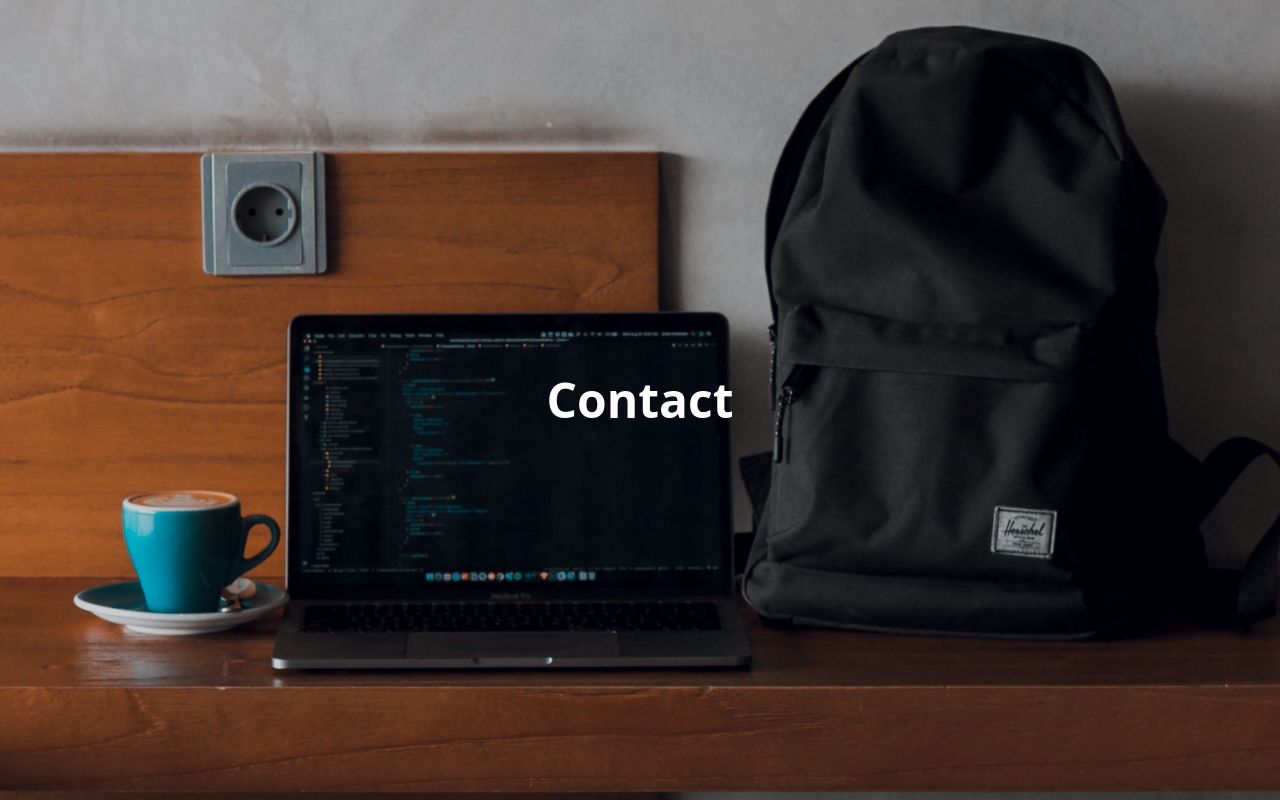
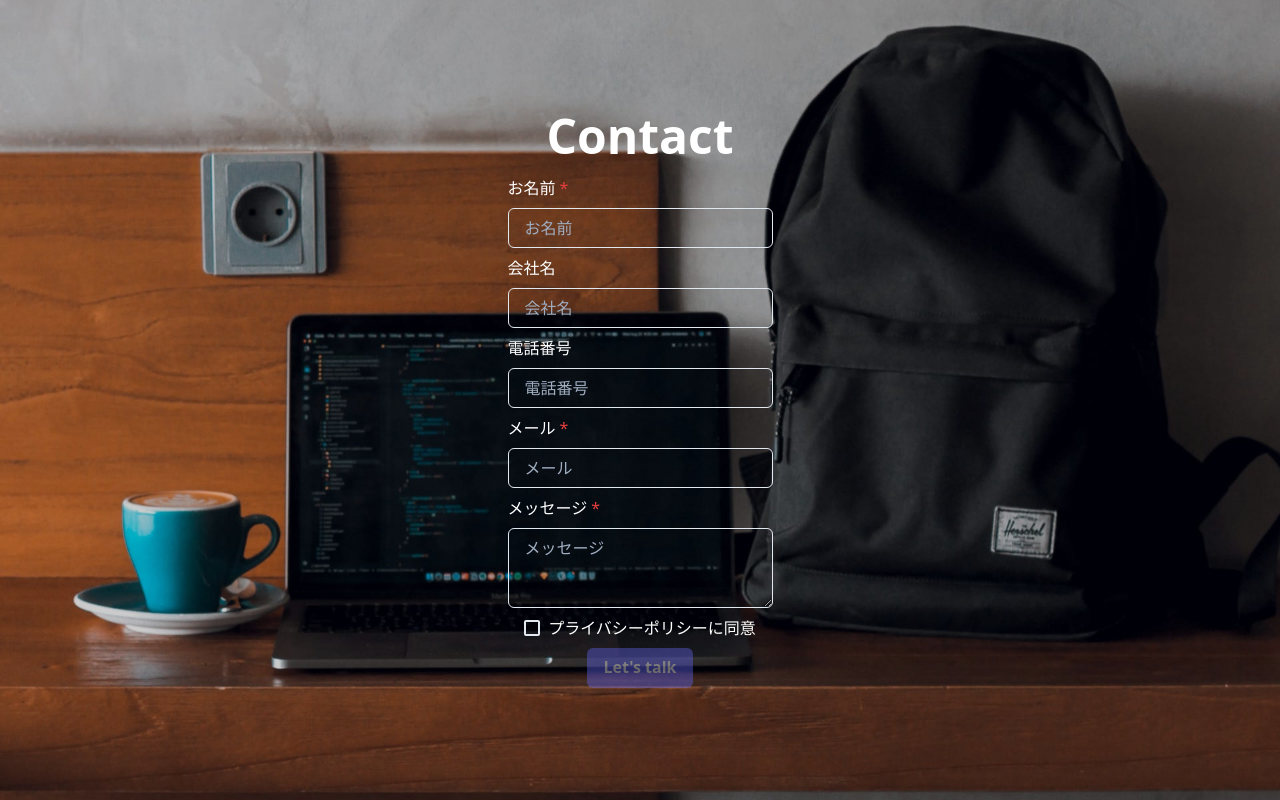
Before and after one commit to techtalkjp/techtalk.jp, a Next.js app: page / in a window 1280 px wide. Shown: the part 1600-2400 px from the top of the page. Built offline with nearby package versions, Linux system fonts and the light colour scheme.

Commit message:
code contact form

```diff
--- a/package.json
+++ b/package.json
@@ -22,10 +22,12 @@
   },
   "devDependencies": {
     "@types/react": "17.0.19",
+    "@types/react-scroll": "^1.8.3",
     "eslint": "7.32.0",
     "eslint-config-next": "11.1.0",
     "eslint-prettier-config": "^1.0.1",
     "prettier": "^2.3.2",
+    "react-scroll": "^1.8.3",
     "typescript": "4.4.2"
   }
 }
--- a/src/components/AboutPage.tsx
+++ b/src/components/AboutPage.tsx
@@ -13,7 +13,7 @@ import CoverPage from '../components/CoverPage'
 
 const AboutPage: React.FC = () => {
   return (
-    <CoverPage bgImage="/about.jpg">
+    <CoverPage id="about" bgImage="/about.jpg">
       <Heading fontSize="5xl" fontWeight="black" lineHeight="1">
         About
       </Heading>
--- a/src/components/ContactPage.tsx
+++ b/src/components/ContactPage.tsx
@@ -1,13 +1,125 @@
 import React from 'react'
-import { Heading } from '@chakra-ui/react'
+import {
+  chakra,
+  Heading,
+  VStack,
+  FormControl,
+  FormLabel,
+  FormErrorMessage,
+  Input,
+  Textarea,
+  Checkbox,
+  Button
+} from '@chakra-ui/react'
+import { useForm } from 'react-hook-form'
 import CoverPage from '../components/CoverPage'
 
+interface ContactFormData {
+  name: string
+  company?: string
+  phone?: string
+  email: string
+  message: string
+}
+
 const ContactPage: React.FC = () => {
+  const { register, handleSubmit, formState } = useForm({ mode: 'all' })
   return (
-    <CoverPage bgImage="/contact.jpg">
+    <CoverPage id="contact" bgImage="/contact.jpg">
       <Heading fontSize="5xl" fontWeight="black" lineHeight="1">
         Contact
       </Heading>
+
+      <chakra.form mt="4">
+        <VStack spacing="2">
+          <FormControl
+            id="name"
+            isRequired
+            isInvalid={formState.errors.name ? true : false}
+          >
+            <FormLabel htmlFor="name">お名前</FormLabel>
+            <Input
+              placeholder="お名前"
+              {...register('name', { required: '必須です' })}
+            />
+            <FormErrorMessage>
+              {formState.errors.name && formState.errors.name.message}
+            </FormErrorMessage>
+          </FormControl>
+
+          <FormControl
+            id="company"
+            isInvalid={formState.errors.company ? true : false}
+          >
+            <FormLabel htmlFor="company">会社名</FormLabel>
+            <Input placeholder="会社名" {...register('company')} />
+            <FormErrorMessage>
+              {formState.errors.company && formState.errors.company.message}
+            </FormErrorMessage>
+          </FormControl>
+
+          <FormControl
+            id="phone"
+            isInvalid={formState.errors.phone ? true : false}
+          >
+            <FormLabel htmlFor="phone">電話番号</FormLabel>
+            <Input placeholder="電話番号" {...register('phone')} />
+            <FormErrorMessage>
+              {formState.errors.phone && formState.errors.phone.message}
+            </FormErrorMessage>
+          </FormControl>
+
+          <FormControl
+            id="email"
+            isRequired
+            isInvalid={formState.errors.email ? true : false}
+          >
+            <FormLabel htmlFor="email">メール</FormLabel>
+            <Input
+              placeholder="メール"
+              {...register('email', {
+                required: 'メールアドレスは必須です。',
+                pattern: {
+                  value:
+                    /^(([^<>()[\]\\.,;:\s@"]+(\.[^<>()[\]\\.,;:\s@"]+)*)|(".+"))@((\[[0-9]{1,3}\.[0-9]{1,3}\.[0-9]{1,3}\.[0-9]{1,3}\])|(([a-zA-Z\-0-9]+\.)+[a-zA-Z]{2,}))$/,
+                  message: 'メールアドレス形式で入力してください。'
+                }
+              })}
+            />
+            <FormErrorMessage>
+              {formState.errors.email && formState.errors.email.message}
+            </FormErrorMessage>
+          </FormControl>
+
+          <FormControl
+            id="message"
+            isRequired
+            isInvalid={formState.errors.phone ? true : false}
+          >
+            <FormLabel htmlFor="message">メッセージ</FormLabel>
+            <Textarea
+              placeholder="メッセージ"
+              {...register('message', { required: '必須です' })}
+            />
+            <FormErrorMessage>
+              {formState.errors.message && formState.errors.message.message}
+            </FormErrorMessage>
+          </FormControl>
+
+          <FormControl>
+            <Checkbox>プライバシーポリシーに同意</Checkbox>
+          </FormControl>
+
+          <Button
+            type="submit"
+            colorScheme="accent"
+            disabled={!formState.isValid}
+            isLoading={formState.isSubmitting}
+          >
+            Let's talk
+          </Button>
+        </VStack>
+      </chakra.form>
     </CoverPage>
   )
 }
--- a/src/components/CoverPage.tsx
+++ b/src/components/CoverPage.tsx
@@ -4,12 +4,14 @@ import { Box, Flex } from '@chakra-ui/react'
 
 interface Props {
   children?: React.ReactNode
+  id: string
   bgImage: string
 }
 
-const CoverPage: React.FC<Props> = ({ children, bgImage }) => {
+const CoverPage: React.FC<Props> = ({ children, bgImage, id }) => {
   return (
     <Box
+      id={id}
       position="relative"
       w="100vw"
       h="100vh"
--- a/src/components/HeroPage.tsx
+++ b/src/components/HeroPage.tsx
@@ -4,7 +4,7 @@ import CoverPage from '../components/CoverPage'
 
 const HeroPage: React.FC = () => {
   return (
-    <CoverPage bgImage="/hero.jpg">
+    <CoverPage id="hero" bgImage="/hero.jpg">
       <Heading
         fontSize="5xl"
         fontWeight="black"
--- a/src/components/Navigation.tsx
+++ b/src/components/Navigation.tsx
@@ -1,5 +1,6 @@
 import type { NextPage } from 'next'
-import { Flex, Spacer, HStack } from '@chakra-ui/react'
+import { Flex, Text, Spacer, HStack } from '@chakra-ui/react'
+import { Link as Scroll } from 'react-scroll'
 
 const Navigation: NextPage = () => {
   return (
@@ -7,18 +8,45 @@ const Navigation: NextPage = () => {
       p="4"
       alignContent="center"
       justifyContent="center"
-      position="absolute"
+      position="fixed"
       w="100%"
       zIndex="10"
       color="white"
       fontWeight="bold"
       letterSpacing="tight"
     >
-      <a href="/#top">TechTalk</a>
+      <Scroll to="hero" smooth={true}>
+        <Text
+          _hover={{
+            color: 'accent.500',
+            cursor: 'pointer'
+          }}
+        >
+          TechTalk
+        </Text>
+      </Scroll>
       <Spacer />
       <HStack>
-        <a href="/#about">About</a>
-        <a href="/#contact">Contact</a>
+        <Scroll to="about" smooth={true}>
+          <Text
+            _hover={{
+              color: 'accent.500',
+              cursor: 'pointer'
+            }}
+          >
+            About
+          </Text>
+        </Scroll>
+        <Scroll to="contact" smooth={true}>
+          <Text
+            _hover={{
+              color: 'accent.500',
+              cursor: 'pointer'
+            }}
+          >
+            Contact
+          </Text>
+        </Scroll>
       </HStack>
     </Flex>
   )
```
Also changed, not shown: 1 other file (tests, documents, lock files or other folders).
